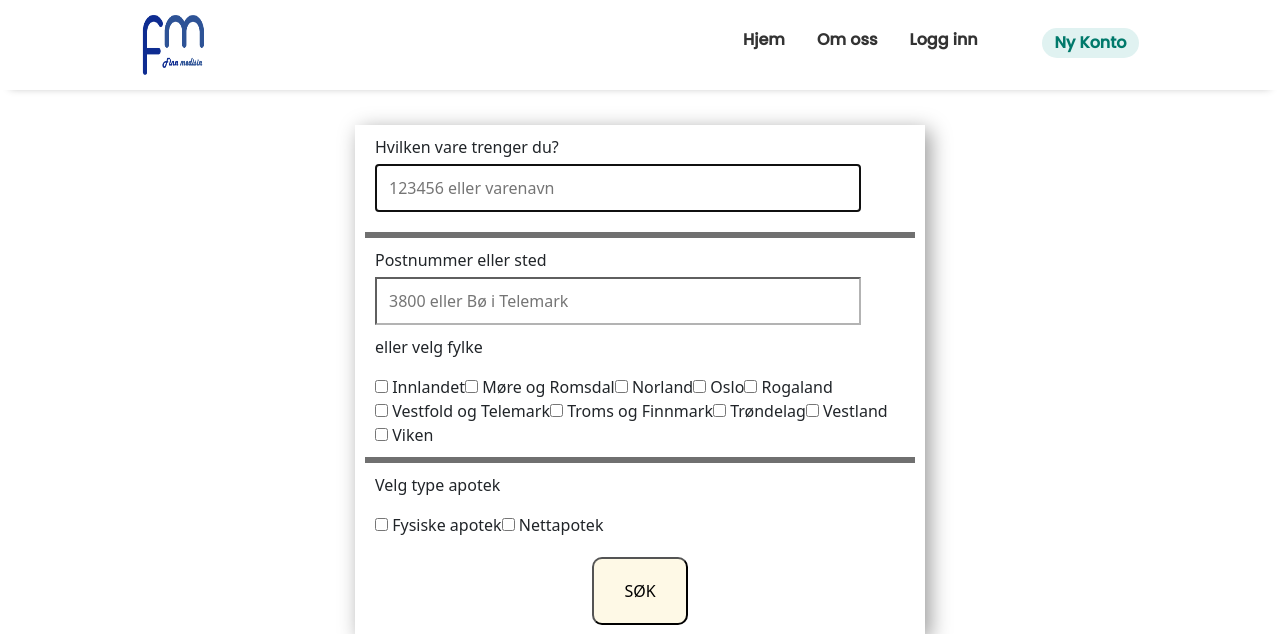
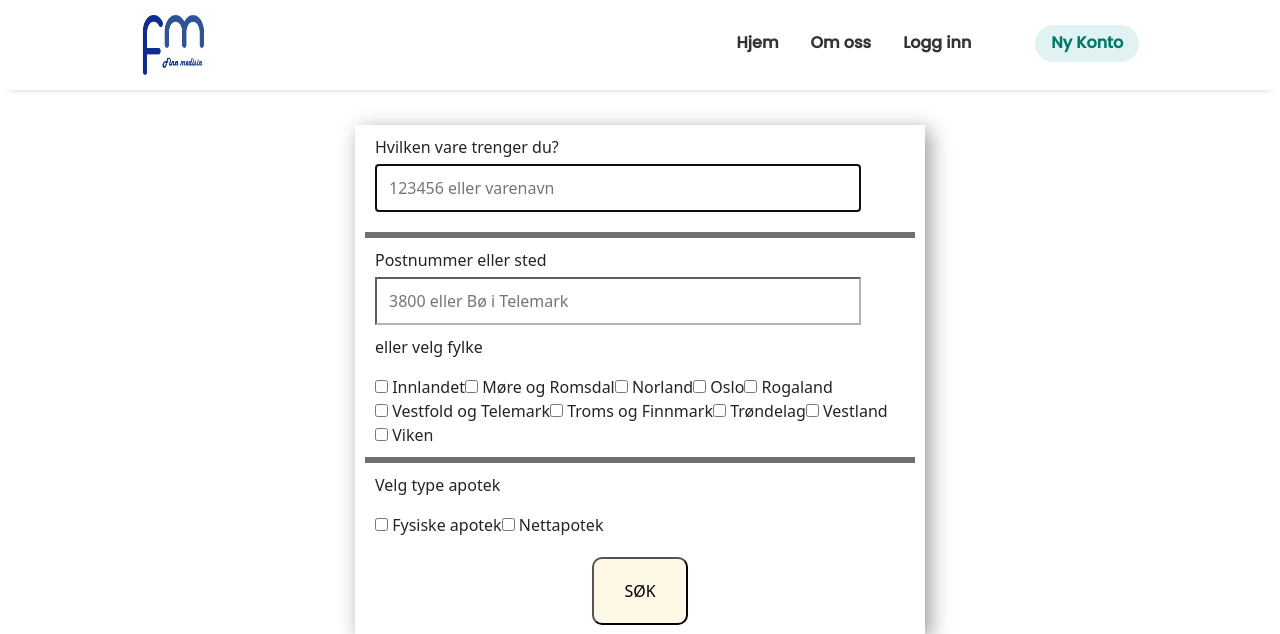
Before and after one commit to Josyno106/finn-medisin, a PHP site: page /index.php in a window 1280 px wide. Shown: the top 634 px of the page. Run offline with PHP 8.4, Linux system fonts and the light colour scheme; data comes from the database, SQL or seed files in the repository; data that the repository does not hold is empty; some web fonts are replaced.

Commit message:
Updated call to action link styles

```diff
--- a/css/index.css
+++ b/css/index.css
@@ -50,18 +50,15 @@ nav ul li a:hover {
 nav ul li:last-child a {
   color: #00796b;
   border-bottom: 1px solid transparent;
-}
-nav ul li:last-child {
   margin-left: 2rem;
-  padding: 0.2rem 0.8rem;
-  border-radius: 1rem;
+  padding: 0.4rem 1rem;
+  border-radius: 1.2rem;
   background-color: #e0f2f1;
 }
-nav ul li:last-child a:hover {
+
+nav ul li:last-child:hover a {
+  background-color: #00796b;
   color: white;
-}
-nav ul li:last-child:hover {
-  background-color: #00796b;
 }
 /*CSS for body*/
 body {
```
